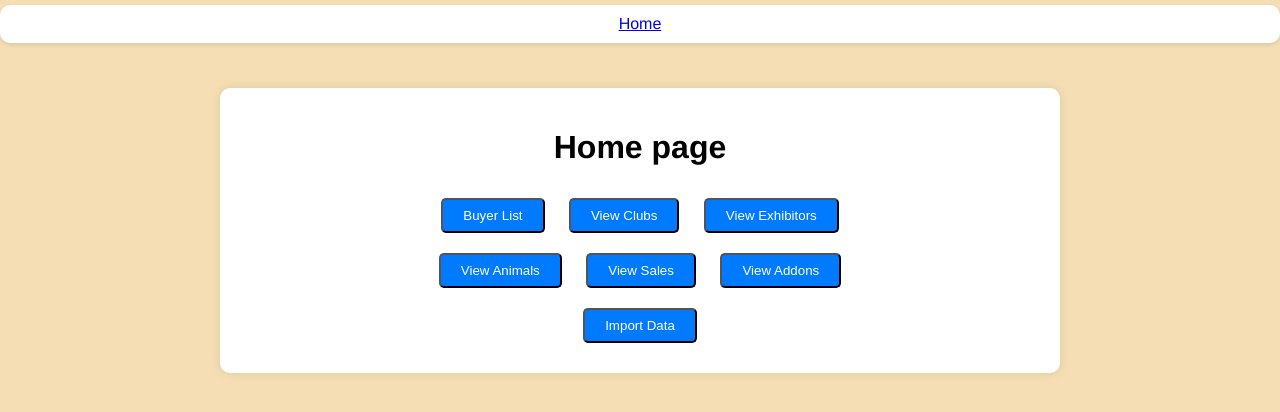
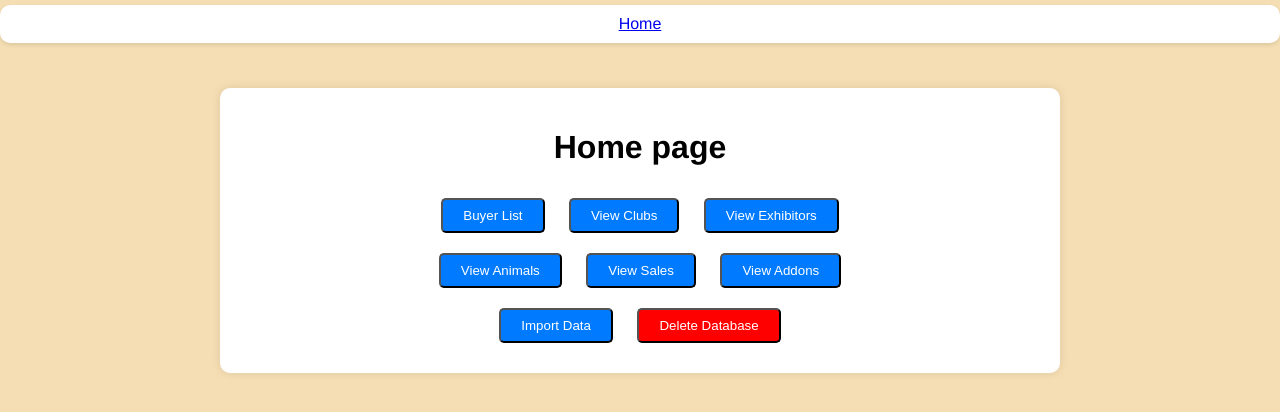
Before and after one commit to nicknspringer/AuctionCommityTracker, a Flask app: page / in a window 1280 px wide. Shown: the top 412 px of the page. Run offline with Flask 3, Linux system fonts and the light colour scheme.

Commit message:
add Database wipe buttons (not wired up) with dropdown

```diff
--- a/static/styles.css
+++ b/static/styles.css
@@ -109,4 +109,10 @@ body {
 }
 .content input[type=submit]:hover {
   background-color: rgb(0, 98.4, 204);
+}
+.content .WipeDB {
+  background-color: #ff0000;
+}
+.content .WipeDB:hover {
+  background-color: #cc0000;
 }/*# sourceMappingURL=styles.css.map */
--- a/static/styles.scss
+++ b/static/styles.scss
@@ -6,6 +6,9 @@ $primary-link-color: #00f;
 $primary-color-hover: darken($primary-color, 10%);
 $title-color: #333;
 $table-header-color: #666;
+
+$DB-delete-color: #ff0000;
+$DB-delete-color-hover: darken($DB-delete-color, 10%);
 
 body
 {
@@ -150,4 +153,12 @@ button {
             background-color: $primary-color-hover;
         }
     }
+
+    .WipeDB {
+        background-color: $DB-delete-color;
+
+        &:hover {
+            background-color: $DB-delete-color-hover
+        }
+    }
 }
--- a/templates/index.html
+++ b/templates/index.html
@@ -39,4 +39,16 @@
     <button>
         <a href = "/importData">Import Data</a>
     </button>
+    <div class="dropdown">
+        <button class="WipeDB">Delete Database</button>
+        <div class="dropdown-content">
+            <button class="WipeDB">
+                <a href="" onclick="return confirm('Are you sure you want to wipe the Buyer Database?')">Wipe Buyers Database</a>
+            </button>
+            <br>
+            <button class="WipeDB">
+                <a href="" onclick="return confirm('Are you sure you want to wipe the Exhibitor and Animal Databases?')">Wipe Exhibitor and Animal Database</a>
+            </button>
+        </div>
+    </div>
 {% endblock %}
```
Also changed, not shown: 1 other file.
